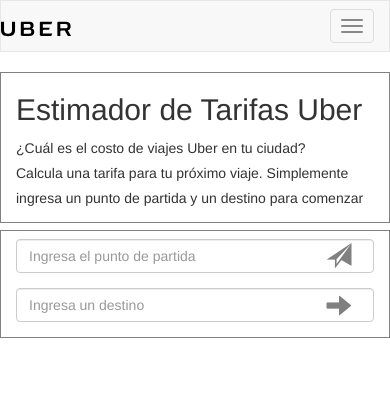
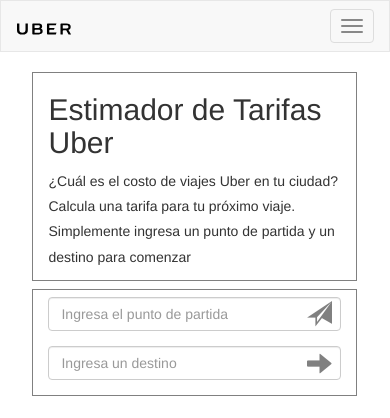
Before and after one commit to Nefelijm/fareestimate, a plain HTML site: page public/index.html in a window 390 px wide. Drawn offline with Linux system fonts and the light colour scheme.

Commit message:
subiendo página responsive

```diff
--- a/public/css/main.css
+++ b/public/css/main.css
@@ -5,6 +5,7 @@
 }
 .logo {
     padding-top: 4%;
+    padding-left: 4%;
 }
 .iconUbic {
     padding-top: 15px;
--- a/public/index.html
+++ b/public/index.html
@@ -39,33 +39,26 @@
 </nav>
 <!--**************termina navbar***********************-->
 
-
-
-
-   <div class="container">
+<div class="container-fluid">
   <div class="row">
-           <div class="col-xs-12 col-ms-6 col-md-4 styleContainerTitle">
+    <div class="col-xs-10 col-ms-6 col-md-3 col-xs-offset-1 styleContainerTitle">
     	<h2 class="styleTitle">Estimador de Tarifas Uber</h2>
 			  <p class="styleP">¿Cuál es el costo de viajes Uber en tu ciudad? <br>
-						Calcula una tarifa para tu próximo viaje. Simplemente ingresa un punto de
-				        partida y un destino para comenzar</p>
-
+						Calcula una tarifa para tu próximo viaje. Simplemente ingresa un punto de partida y un destino para comenzar</p>
     </div>
   </div>
 </div>
 
-   <div class="container">
+<div class="container-fluid">
   <div class="row">
-   <form class="form-horizontal styleContainerInput col-md-4">
+    <form class="form-horizontal styleContainerInput col-md-3 col-xs-10 col-xs-offset-1">
       <div class="form-group">
-
         <div class="col-md-10">
           <input type="text" class="form-control" id="inputStart" placeholder="Ingresa el punto de partida">
           <span class="glyphicon glyphicon-send iconsInput" aria-hidden="true"></span>
         </div>
       </div>
       <div class="form-group">
-
         <div class="col-md-10">
           <input type="text" class="form-control" id="inputDestiny" placeholder="Ingresa un destino">
           <span class="glyphicon glyphicon-arrow-right iconsInput" aria-hidden="true"></span>
@@ -75,10 +68,6 @@
   </div>
 </div>
 
-
-
-
-
 <script src="vendors/jquery/jquery-3.3.1.min.js"></script>
 <script src="vendors/bootstrap/js/bootstrap.min.js"></script>
 <script src="js/app.js"></script>
```
Lines whose indentation alone changed are shown as unchanged.
